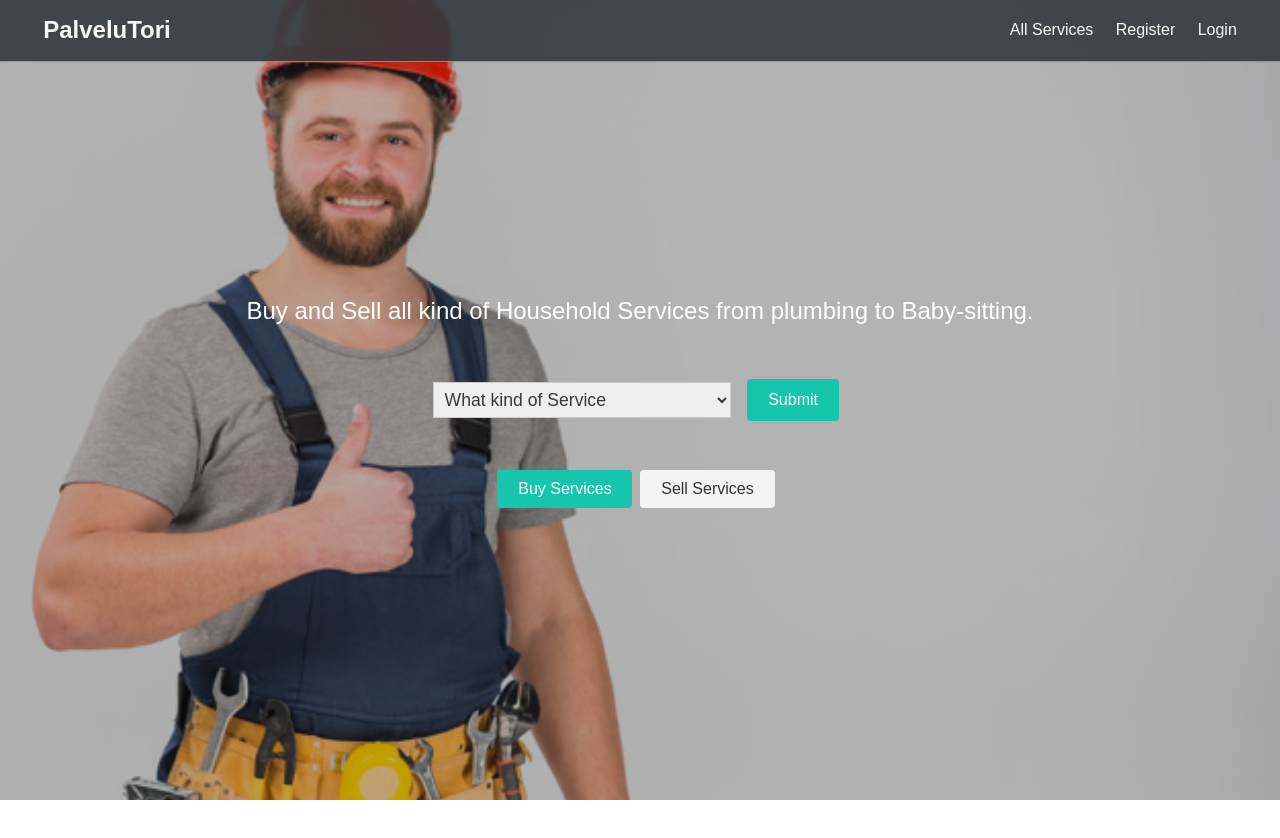
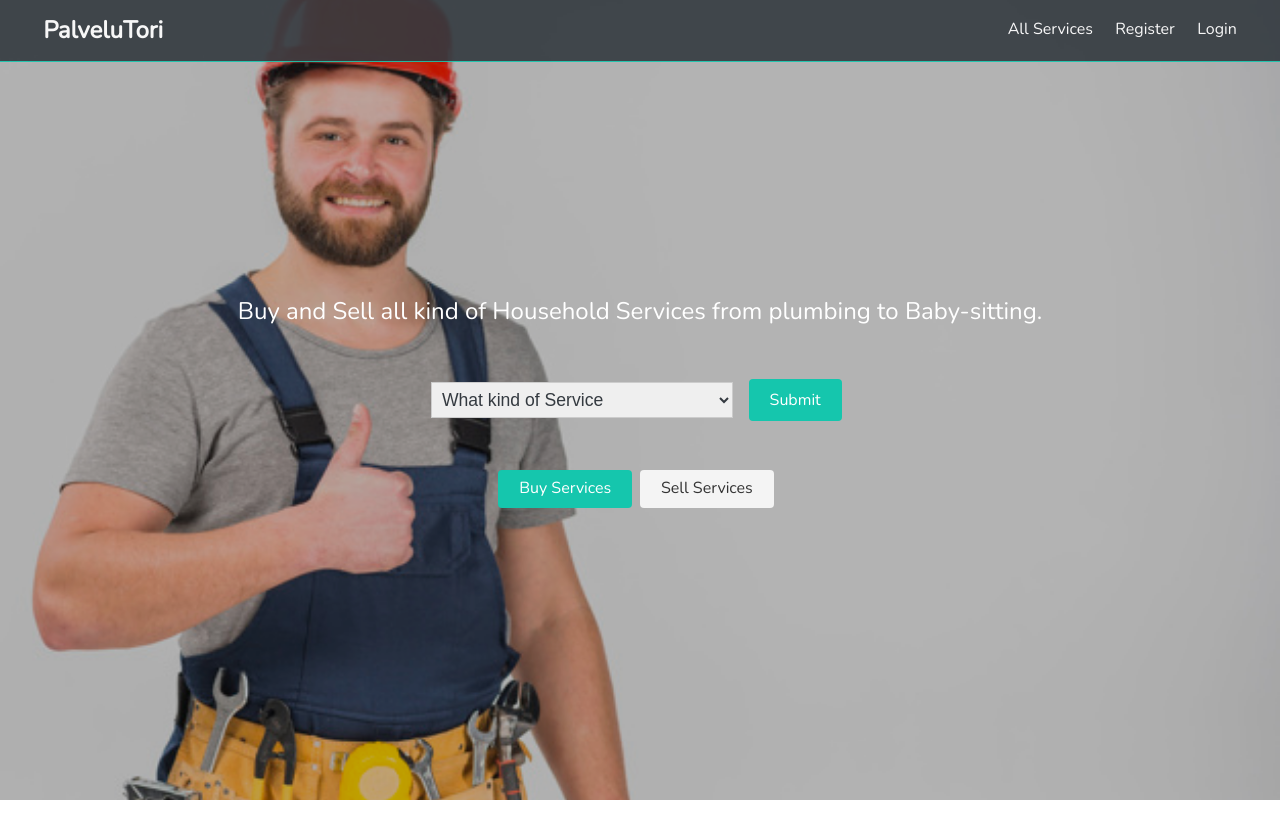
Before and after one commit to khushboogoyal88/palvelu-tori, a React (Create React App) app in the folder client/: page / in a window 1280 px wide. Shown: the top 838 px of the page. Built offline with nearby package versions, Linux system fonts and the light colour scheme; no server answers.

Commit message:
Styling font type changed

```diff
--- a/client/src/App.css
+++ b/client/src/App.css
@@ -1,4 +1,8 @@
 /* Global Styles */
+
+@import url('https://fonts.googleapis.com/css2?family=Nunito&display=swap');
+
+
 :root {
   --primary-color: #15c6ad;
   --dark-color: #343a40;
@@ -14,7 +18,7 @@
 }
 
 body {
-  font-family: 'Raleway', sans-serif;
+  font-family: 'Nunito', sans-serif;
   font-size: 1rem;
   line-height: 1.6;
   background-color: #fff;
```
